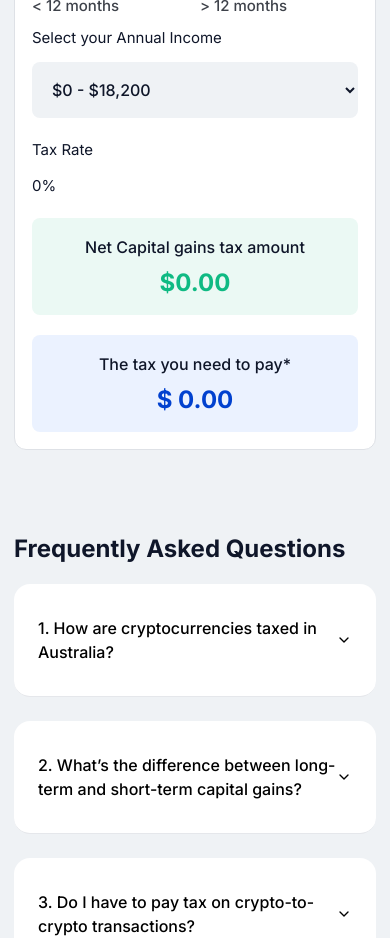
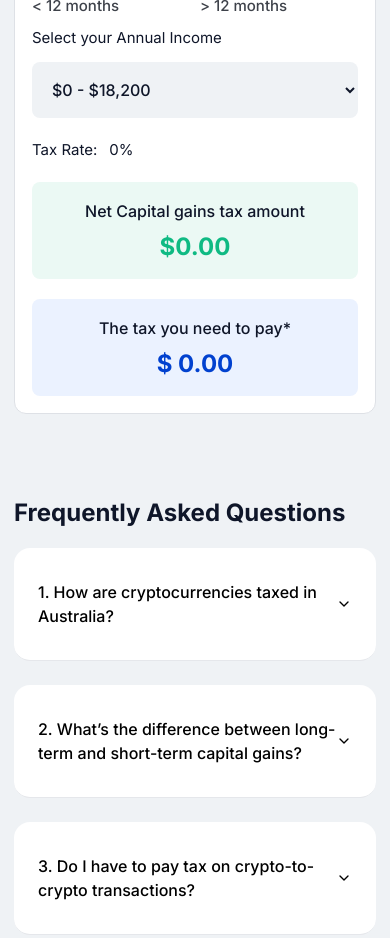
Before and after one commit to JatinSingh08/tax-calculator, a Next.js app: page / in a window 390 px wide. Shown: the part 780-1718 px from the top of the page. Built offline with nearby package versions, Linux system fonts and the light colour scheme.

Commit message:
⚡Fix: responsiveness

```diff
--- /dev/null
+++ b/src/components/Layout/Footer.tsx
@@ -0,0 +1,11 @@
+import React from 'react'
+
+const Footer = () => {
+  return (
+    <div>
+
+    </div>
+  )
+}
+
+export default Footer
--- a/src/components/Layout/Navbar.tsx
+++ b/src/components/Layout/Navbar.tsx
@@ -23,13 +23,13 @@ const Navbar = () => {
         className='w-[28px] h-[28px] object-contain block md:hidden'
         />
       </div>
-      <div className='hidden md:flex items-center justify-center gap-[40px] md:gap-[69px] '>
-        <ul className='flex items-center justify-center gap-4 md:gap-8'>
+      <div className='hidden md:flex items-center justify-center gap-[40px] lg:gap-[69px] '>
+        <ul className='flex items-center justify-center gap-4 lg:gap-8'>
           {
-            Navlinks.map((link, index) => <li key={index} className='text-[--gray-1] text-[--14px] font-semibold tracking-[-0.16px]'>{link}</li>)
+            Navlinks.map((link, index) => <li key={index} className='text-[--gray-1] cursor-pointer text-sm lg:text-base font-semibold tracking-[-0.16px]'>{link}</li>)
           }
         </ul>
-        <button className='rounded-[4px] text-[--signIn-btn] signIn-btn px-[40px] py-[8px] flex items-center justify-center text-[--14px] font-semibold tracking-[-0.16px]'>Sign In</button>
+        <button className='rounded-[4px] text-[--signIn-btn] signIn-btn px-[40px] py-[8px] flex items-center justify-center text-sm lg:text-base font-semibold tracking-[-0.16px]'>Sign In</button>
       </div>
     </div>
   )
--- a/src/components/TaxCalculator/TaxCalculator.tsx
+++ b/src/components/TaxCalculator/TaxCalculator.tsx
@@ -2,6 +2,7 @@ import Image from "next/image";
 import React, { useState } from "react";
 import CheckIcon from "@/assets/check-icon.svg";
 import useTaxCalculation from "@/lib/useTaxCalculation";
+import Australia from "@/assets/australia-flag.svg";
 
 const TaxCalculator = () => {
   const [inputs, setInputs] = useState({
@@ -19,7 +20,7 @@ const TaxCalculator = () => {
 
 
   return (
-    <div className="p-[17px] w-full md:pl-[79px] md:pt-[35px] md:pr-[73px] md:pb-[48px] border border-[#DEE1E6] md:border-none  bg-white rounded-xl md:rounded-2xl flex flex-col items-center justify-center">
+    <div className="p-[17px] w-full lg:pl-[79px] lg:pt-[35px] lg:pr-[73px] lg:pb-[48px] border border-[#DEE1E6] md:border-none  bg-white rounded-xl md:rounded-2xl flex flex-col items-center justify-center">
       <p className="text-[--gray-1] text-center text-2xl md:text-[40px] font-bold leading-[34px]">
         Free Crypto Tax Calculator - Australia
       </p>
@@ -53,7 +54,9 @@ const TaxCalculator = () => {
             id="country"
             className="py-[17px] text-start outline-none px-4 w-full rounded-[8px] bg-[#EFF2F5] cursor-pointer text-[--gray-1]  text-base md:text-[18px] font-medium flex items-center justify-center"
           >
-            <option value="Australia">🌍 Australia</option>
+            <option value="Australia">
+               🌍 Australia
+              </option>
           </select>
         </div>
       </div>
@@ -223,12 +226,13 @@ const TaxCalculator = () => {
             <option value="180001+">$180,001+</option>
           </select>
         </div>
-        <div className="flex-col flex items-start justify-center mt-0 md:mt-8 gap-3 w-full">
+        <div className="flex flex-row md:flex-col items-start justify-start mt-0 md:mt-8 gap-3 w-full">
           <label
             htmlFor="years"
-            className="text-[--gray-1] text-[15px] font-normal leading-6 text-start"
+            className="text-[--gray-1] text-[15px] flex font-normal leading-6 text-start"
           >
             Tax Rate
+            <span className="block md:hidden">{":"}</span>
           </label>
           <p className="text-[--gray-1] text-[15px] font-normal leading-6">
             {taxRate?.tax}
```
Also changed, not shown: src/assets/australia-flag.svg (added).
